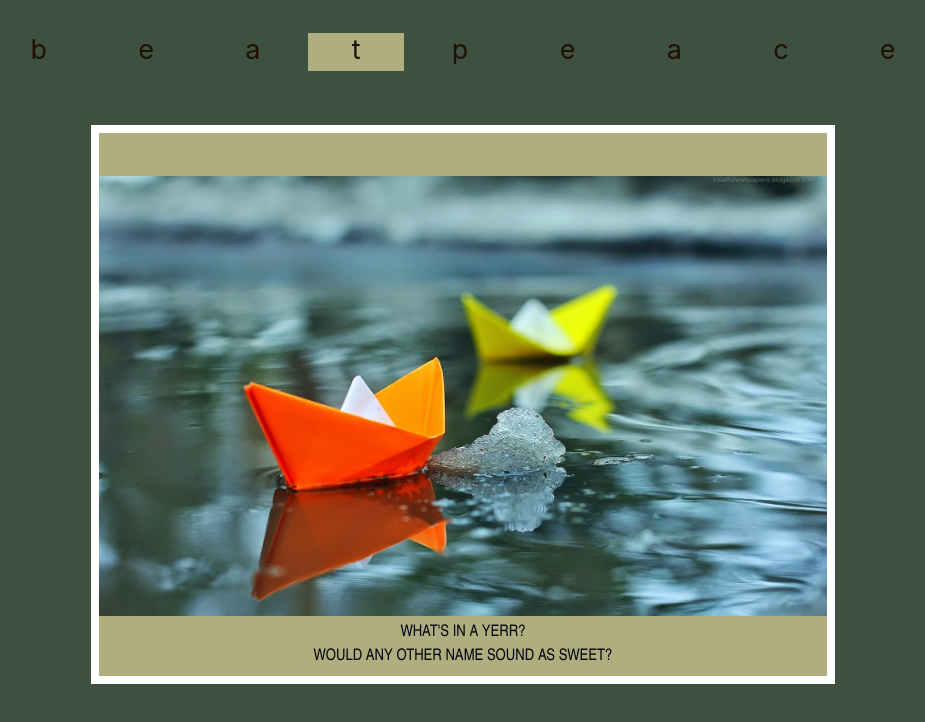
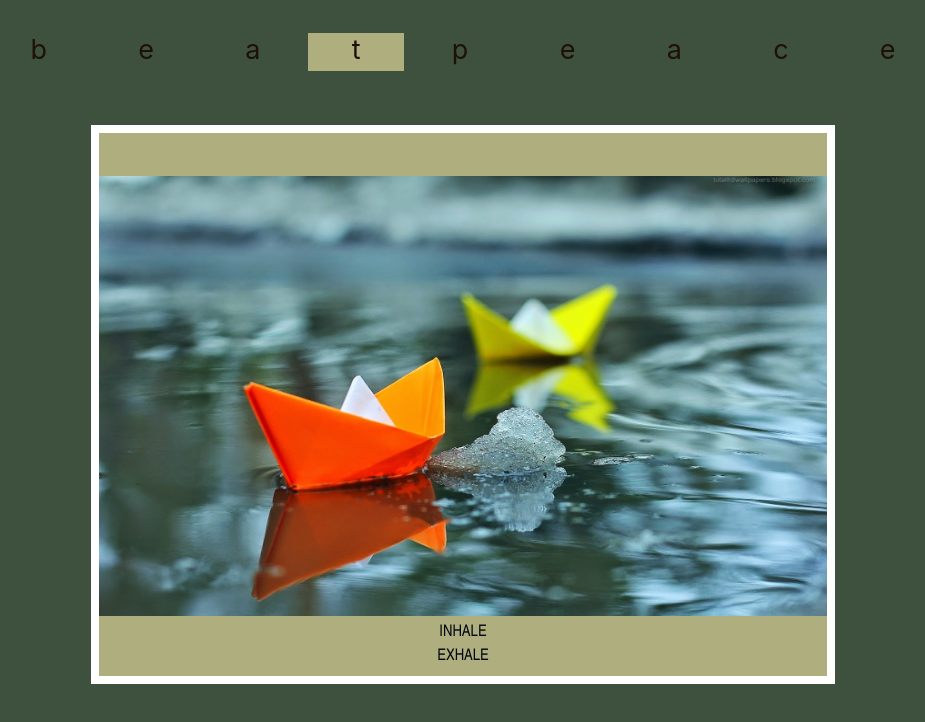
Before and after one commit to Guessan/beatpeace, a plain HTML site: page three.html in a window 1280 px wide. Shown: the whole page, without its empty margins (177-1102 px from the left). Drawn offline with nearby package versions, Linux system fonts and the light colour scheme.

Commit message:
Changing text

```diff
--- a/three.html
+++ b/three.html
@@ -66,7 +66,7 @@
 
 	<div class="b">
 		<img src="t.jpg">
-		<p>WHAT'S IN A YERR? <br> WOULD ANY OTHER NAME SOUND AS SWEET?</p>
+		<p>INHALE <br> EXHALE</p>
 	</div>
 </body>
 </html>
```
